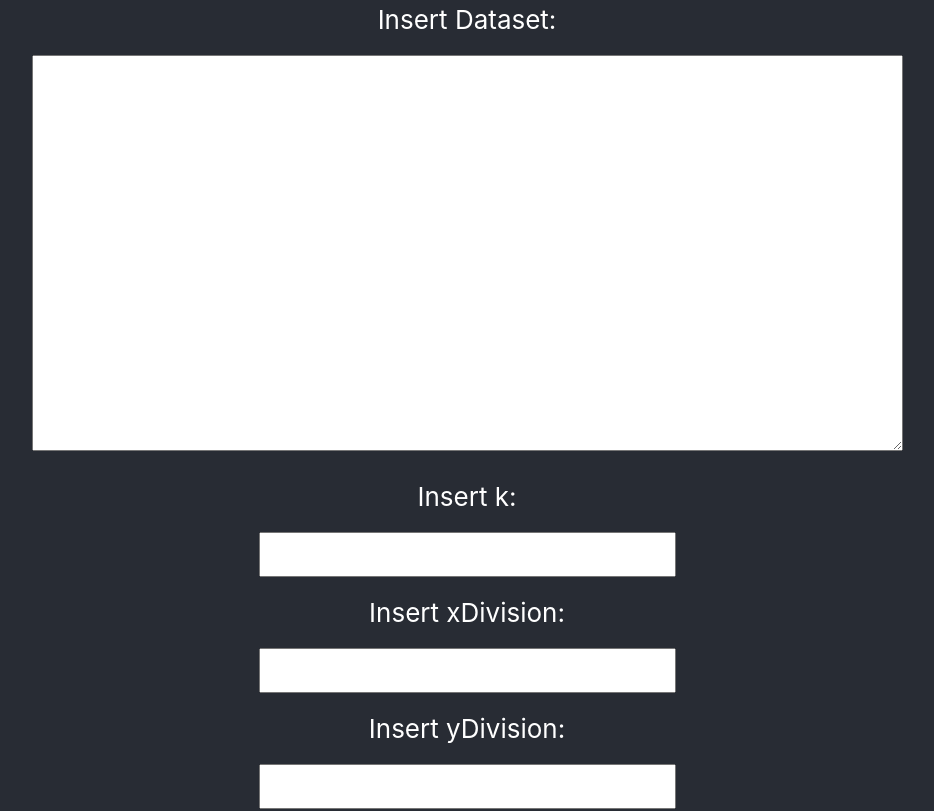
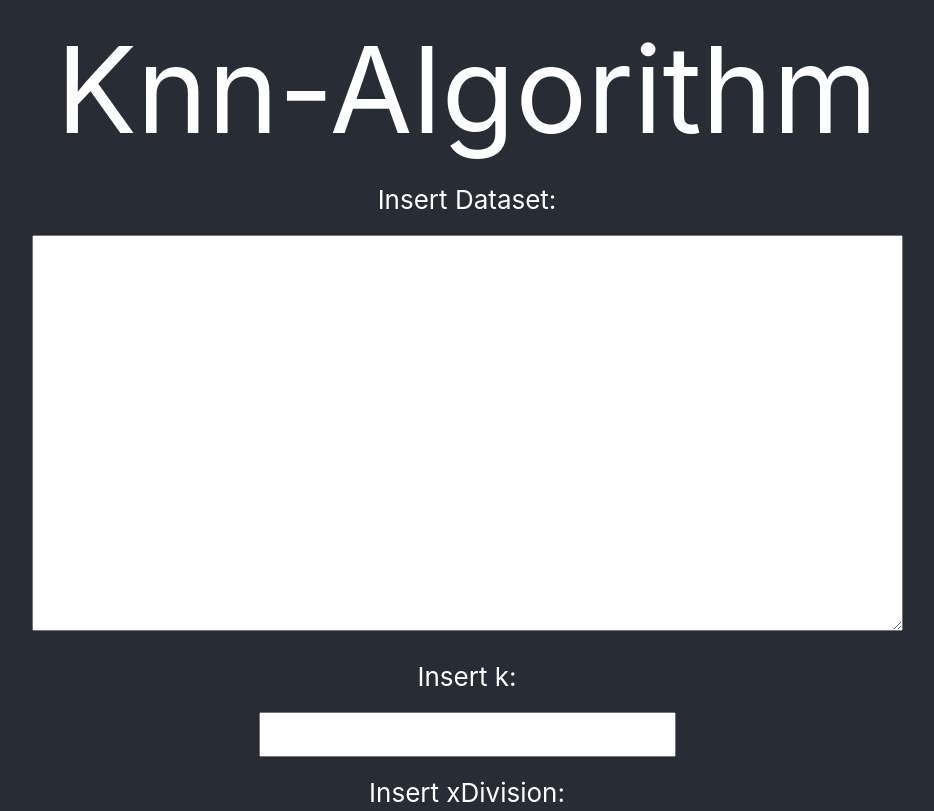
Before and after one commit to santisolis97/knn2020, a React (Create React App) app: page / in a window 1280 px wide. Shown: the top 811 px of the page, without its empty margins (173-1107 px from the left). Built offline with nearby package versions, Linux system fonts and the light colour scheme.

Commit message:
correccion styles

```diff
--- a/src/App.css
+++ b/src/App.css
@@ -19,14 +19,22 @@
 .App-body {
   background-color: #282c34;
   min-height: 100vh;
-  display: flex;
-  flex-direction: column;
   align-items: center;
   justify-content: center;
   font-size: calc(10px + 2vmin);
   color: white;
 }
-
+header {
+  background-color: #282c34;
+  display: flex;
+  flex-direction: column;
+  align-items: center;
+  justify-content: center;
+  font-family: -apple-system, BlinkMacSystemFont, 'Segoe UI', Roboto, Oxygen, Ubuntu, Cantarell, 'Open Sans', 'Helvetica Neue', sans-serif;
+  font-size: 15vh;
+  /* font-size: calc(10px + 2vmin); */
+  color: white;
+}
 .App-link {
   color: #61dafb;
 }
--- a/src/App.js
+++ b/src/App.js
@@ -205,6 +205,7 @@
   render() {
     return (
       <div className="App">
+        <header>Knn-Algorithm</header>
         <div className="App-body container-fluid">
           <form className="container-fluid" onSubmit={this.handleSubmit}>
             <div className="row">
```
